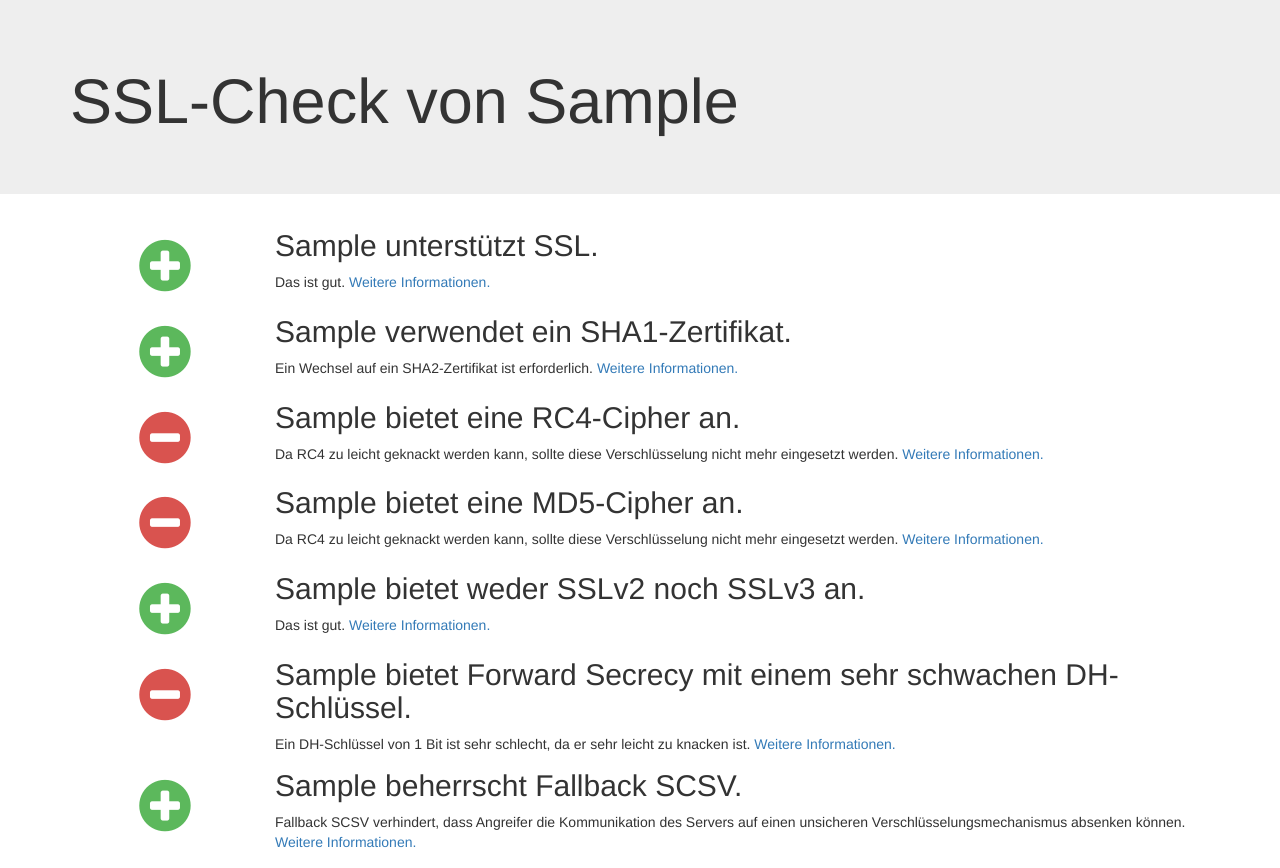
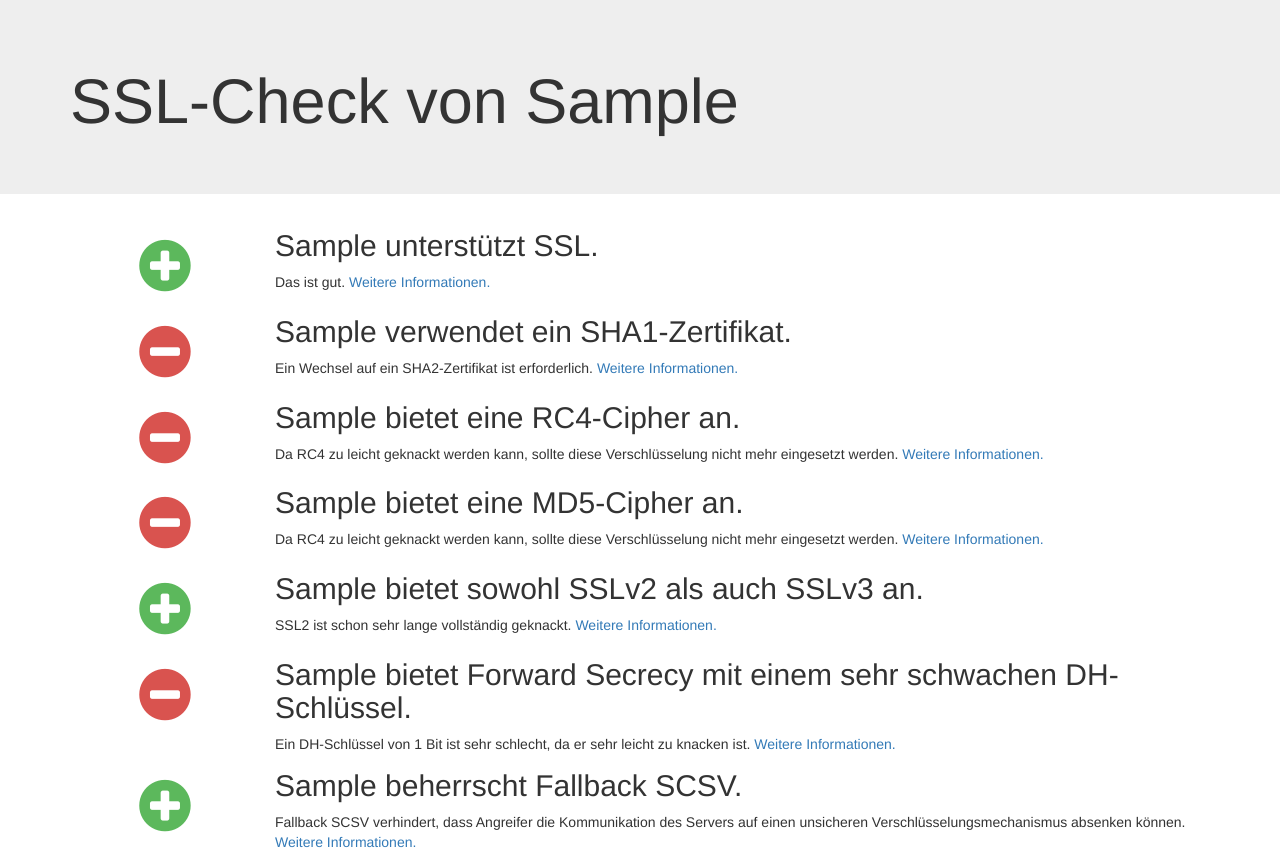
Before and after one commit to okfde/behoerden-online-dienste.de, a Flask app: page /host/Sample in a window 1280 px wide. Shown: the part 51-919 px from the top of the page. Run offline with Flask 2, Linux system fonts and the light colour scheme; tables that the repository leaves empty hold one stand-in row (values such as "Sample post"); parts of the project's set-up code (start-up, migrations or seed data) failed here and were passed over; some libraries are stand-ins or nearby versions.

Commit message:
Result Show Fix

```diff
--- a/webapp/templates/host_encryption.html
+++ b/webapp/templates/host_encryption.html
@@ -59,7 +59,7 @@
   {% if ssl_test.sha1_cert %}
   <div class="row-fluid">
     <div class="col-sm-2 col-rating">
-      <span class="fa fa-plus-circle"></span>
+      <span class="fa fa-minus-circle"></span>
     </div>
     <div class="col-sm-10">
       <h2>{{ ssl_test.Host.host }} verwendet ein SHA1-Zertifikat.</h2>
@@ -119,14 +119,14 @@
     </div>
   </div>
   {% endif %}
-  {% if ssl_test.ssl3_available or ssl_test.ssl2_available %}
+  {% if ssl_test.sslv3_available or ssl_test.sslv2_available %}
   <div class="row-fluid">
     <div class="col-sm-2 col-rating">
       <span class="fa fa-plus-circle"></span>
     </div>
     <div class="col-sm-10">
-      <h2>{{ ssl_test.Host.host }} bietet {% if ssl_test.ssl3_available and not ssl_test.ssl2_available %}SSLv3{% elif ssl_test.ssl2_available and not ssl_test.ssl3_available %}SSLv2{% else %}sowohl SSLv2 als auch SSLv3{% endif %} an.</h2>
-      <p>{% if ssl_test.ssl2_available %}SSL2 ist schon sehr lange vollständig geknackt.{% if ssl_test.ssl3_available %} {% endif %}{% endif %}{% if ssl_test.ssl3_available %}SSL3 ist seit der POODLE-Sicherheitslücke endgültig geknackt, daher sollte SSL3 nicht mehr angeboten werden.{% endif %} <a href="/info/encryption#ssl23">Weitere Informationen.</a></p>
+      <h2>{{ ssl_test.Host.host }} bietet {% if ssl_test.sslv3_available and not ssl_test.sslv2_available %}SSLv3{% elif ssl_test.ssl2_available and not ssl_test.ssl3_available %}SSLv2{% else %}sowohl SSLv2 als auch SSLv3{% endif %} an.</h2>
+      <p>{% if ssl_test.sslv2_available %}SSL2 ist schon sehr lange vollständig geknackt.{% if ssl_test.sslv3_available %} {% endif %}{% endif %}{% if ssl_test.sslc3_available %}SSL3 ist seit der POODLE-Sicherheitslücke endgültig geknackt, daher sollte SSL3 nicht mehr angeboten werden.{% endif %} <a href="/info/encryption#ssl23">Weitere Informationen.</a></p>
     </div>
   </div>
   {% else %}
```
Also changed, not shown: webapp/api.py (added).
